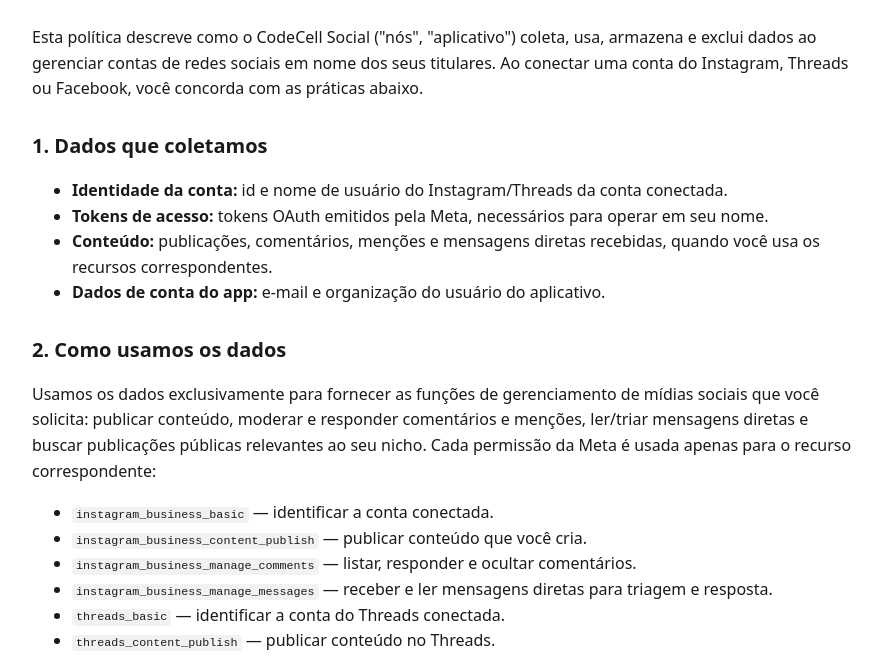
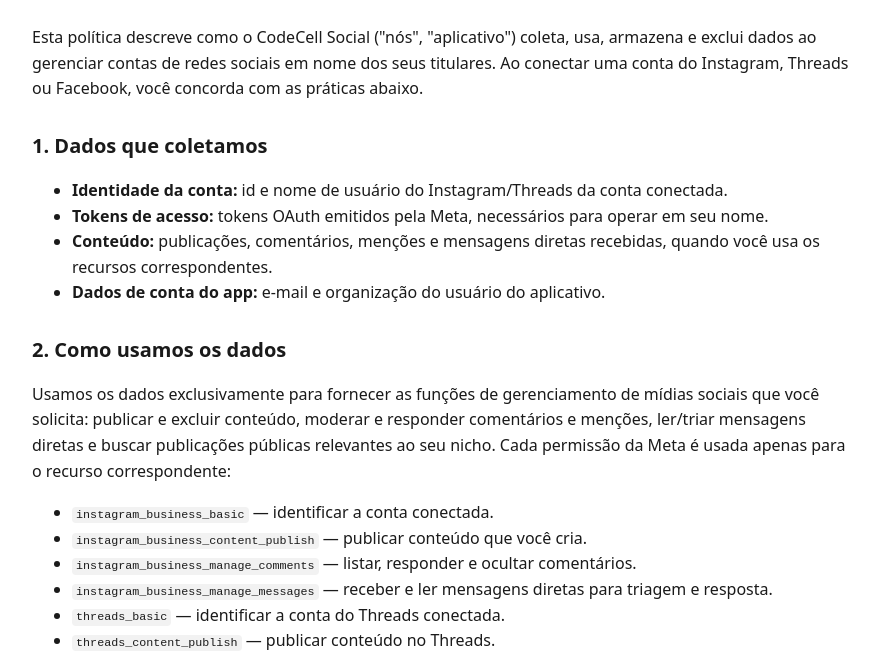
Before and after one commit to leandrokoiti/codecell-site, a plain HTML site: page privacy/index.html in a window 1280 px wide. Shown: the part 136-794 px from the top of the page, without its empty margins (198-1080 px from the left). Drawn offline with Linux system fonts and the light colour scheme.

Commit message:
legal: add threads_delete to the privacy policy
The OAuth flow requests 7 Threads permissions but the policy described 6.
threads_delete is enforced server-side and gates the delete action in the
dashboard. Meta rejects App Review submissions whose privacy policy does not
describe a requested permission.

```diff
--- a/privacy/index.html
+++ b/privacy/index.html
@@ -41,9 +41,9 @@
       <h2>2. Como usamos os dados</h2>
       <p>
         Usamos os dados exclusivamente para fornecer as funções de gerenciamento de mídias sociais que
-        você solicita: publicar conteúdo, moderar e responder comentários e menções, ler/triar
-        mensagens diretas e buscar publicações públicas relevantes ao seu nicho. Cada permissão da
-        Meta é usada apenas para o recurso correspondente:
+        você solicita: publicar e excluir conteúdo, moderar e responder comentários e menções,
+        ler/triar mensagens diretas e buscar publicações públicas relevantes ao seu nicho. Cada
+        permissão da Meta é usada apenas para o recurso correspondente:
       </p>
       <ul>
         <li><code>instagram_business_basic</code> — identificar a conta conectada.</li>
@@ -56,6 +56,7 @@
         <li><code>threads_read_replies</code> — ler respostas às publicações para triagem.</li>
         <li><code>threads_manage_replies</code> — responder e ocultar respostas.</li>
         <li><code>threads_manage_mentions</code> — ler e responder menções.</li>
+        <li><code>threads_delete</code> — excluir, a seu pedido, publicações criadas por você através do painel.</li>
       </ul>
       <p>
         Sobre os resultados de busca: as publicações públicas retornadas por
```
